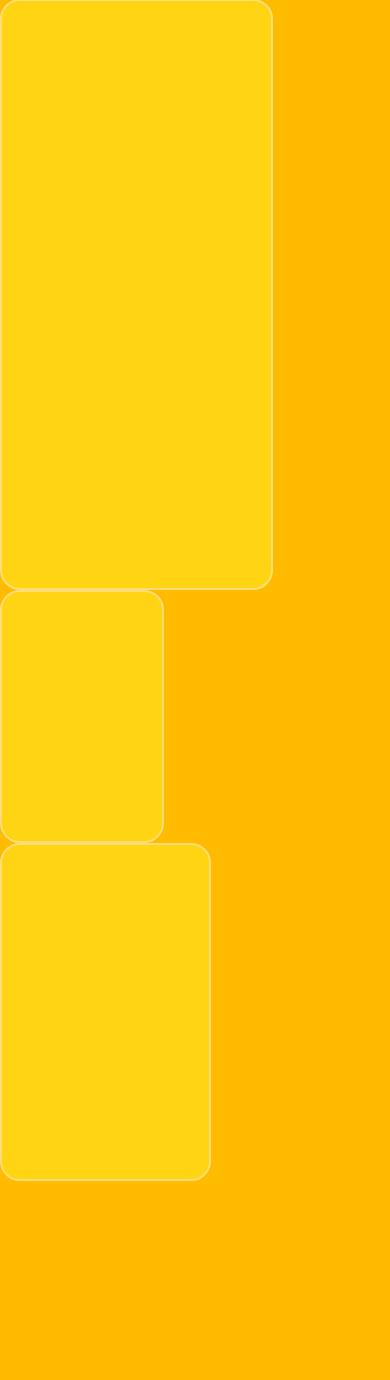
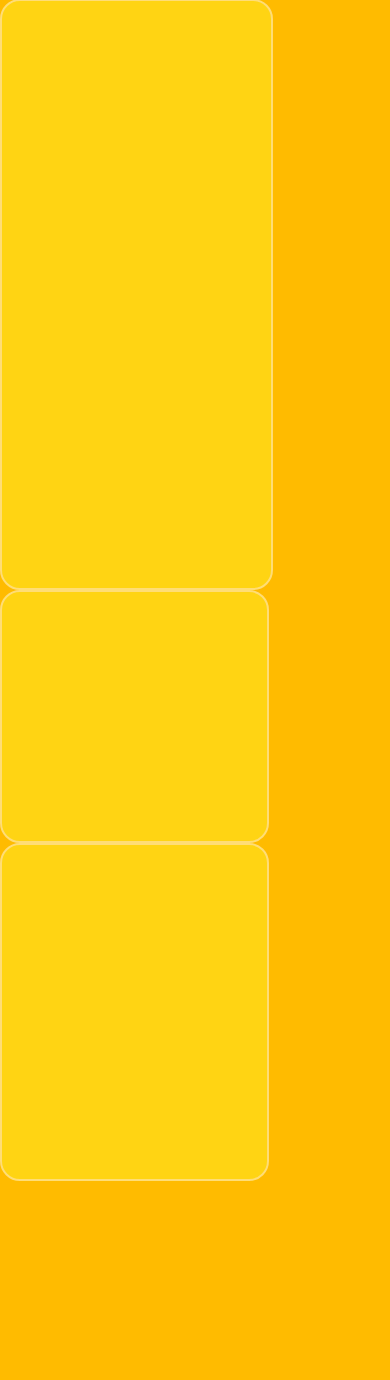
Before and after one commit to LO4E-SWD4-feb-MBO-CINEMAS/Groep2_Angela_Spuranthi, a PHP site: page /informatie.php in a window 390 px wide; the page is wider, and only the part inside the window is pictured. Shown: the part 219-1599 px from the top of that part. Run offline with PHP 8.4, Linux system fonts and the light colour scheme; some web fonts are replaced.

Commit message:
kleine css responsive

```diff
--- a/CSS/Style.css
+++ b/CSS/Style.css
@@ -141,7 +141,7 @@
         /* flex-direction: row;
         justify-content: flex-end; */
         height: 30vh;
-        width: 70%;
+        width: 115%;
         background-color: #ffd413;
         border: 2px solid #ffdd76;
         border-radius: 20px;
@@ -151,7 +151,7 @@
         /* flex-direction: row;
         justify-content: flex-end; */
         height: 40vh;
-        width: 90%;
+        width: 115%;
         background-color: #ffd413;
         border: 2px solid #ffdd76;
         border-radius: 20px;
```
